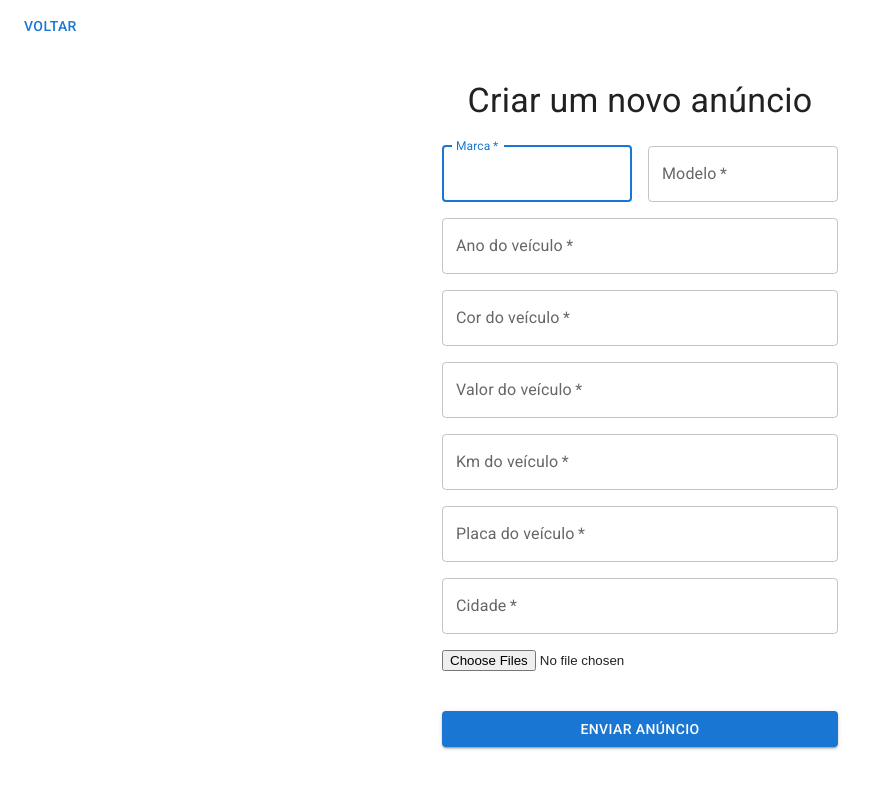
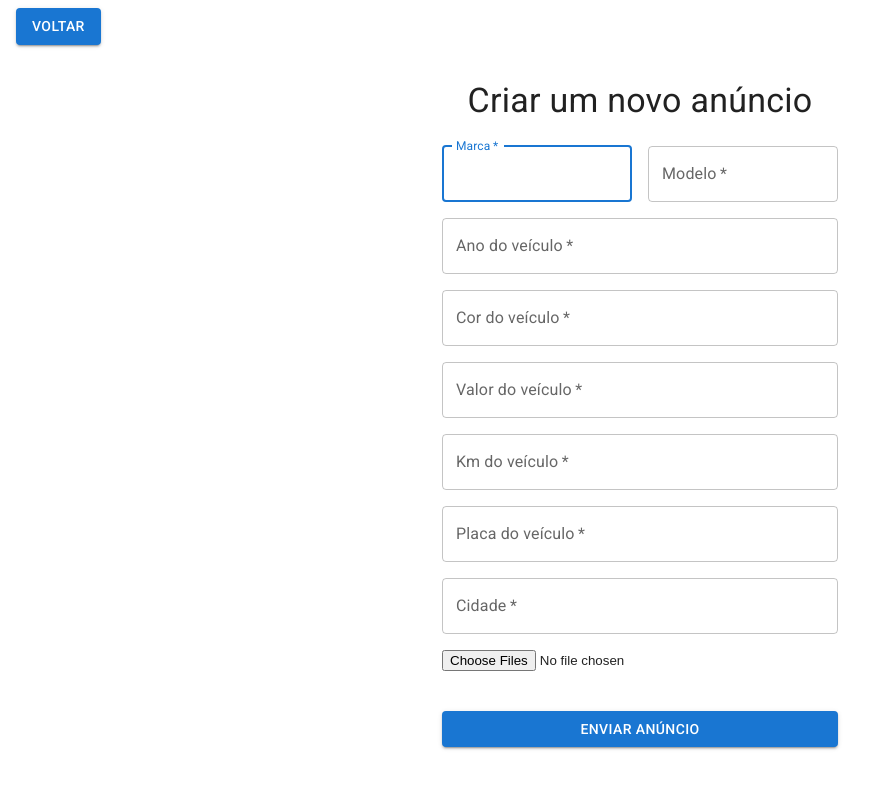
Before and after one commit to igorf08/E-Carro, a React (Vite) app: page /administracao/criar in a window 1280 px wide. Shown: the top 788 px of the page, without its empty margins (0-887 px from the left). Built offline with nearby package versions, Linux system fonts and the light colour scheme.

Commit message:
fix: Regex de validação de placas agora está funcional

```diff
--- a/src/pages/Create.jsx
+++ b/src/pages/Create.jsx
@@ -103,7 +103,7 @@ export default function Create() {
           }}
         >
           <Box sx={{pl: 2, pt: 1, width: '100vw', height: '10vh'}}>
-            <Button onClick={() => navigate("/administracao", { replace: true }) }>Voltar</Button>
+            <Button variant='contained' onClick={() => navigate("/administracao", { replace: true }) }>Voltar</Button>
             </Box>
           <Typography component="h1" variant="h4">
             Criar um novo anúncio
@@ -246,7 +246,7 @@ export default function Create() {
                   {...register('carPlate', {
                     required: 'Insira a placa do veículo!',
                     pattern: {
-                      value: /[A-z]{3}-\d[A-j0-9]\d{2}/,
+                      value: /[A-Z]{3}[0-9][0-9A-Z][0-9]{2}/,
                       message: 'Número de placa inválido.'
                     },
                     validate: (value) => {
```
